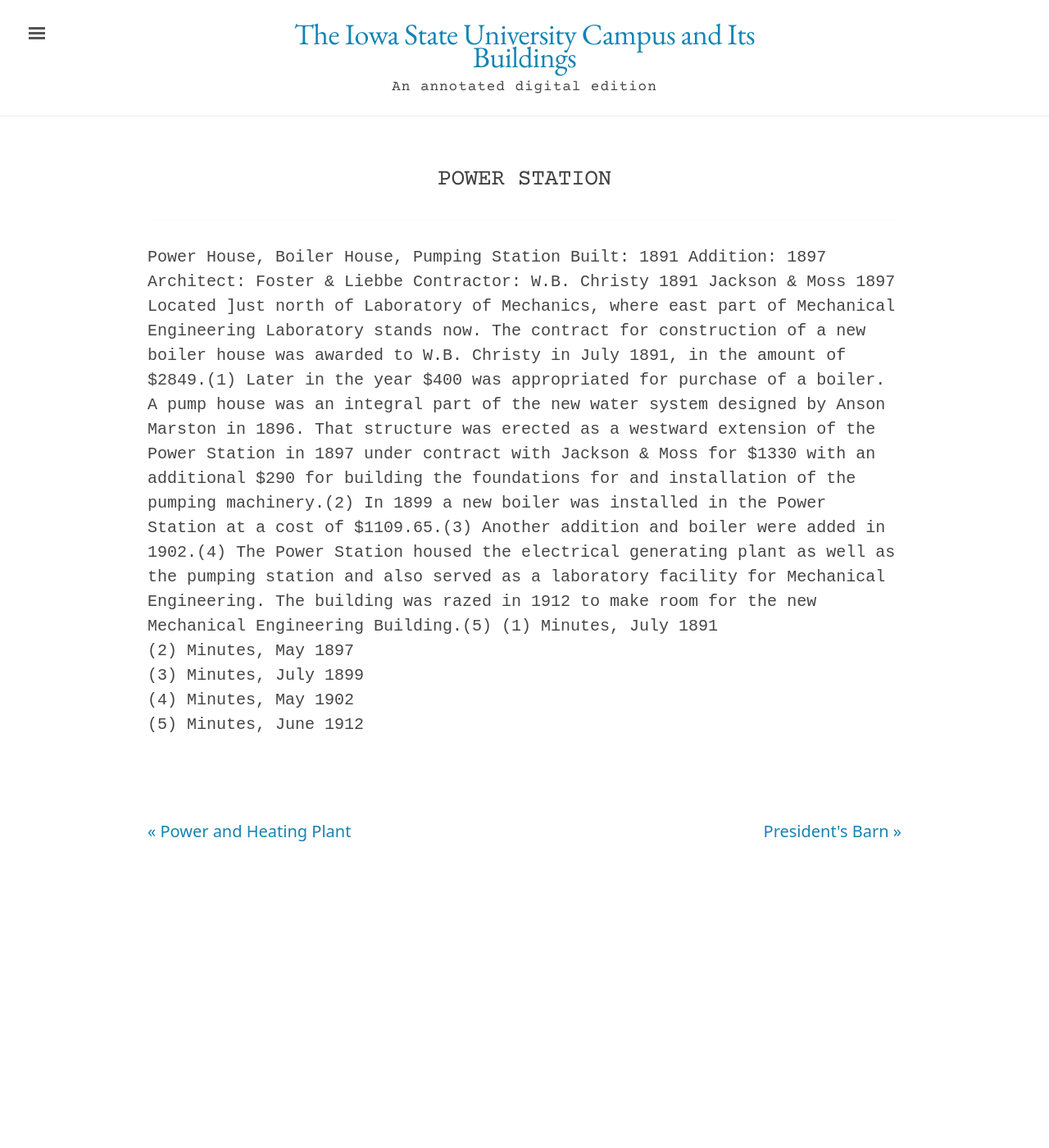
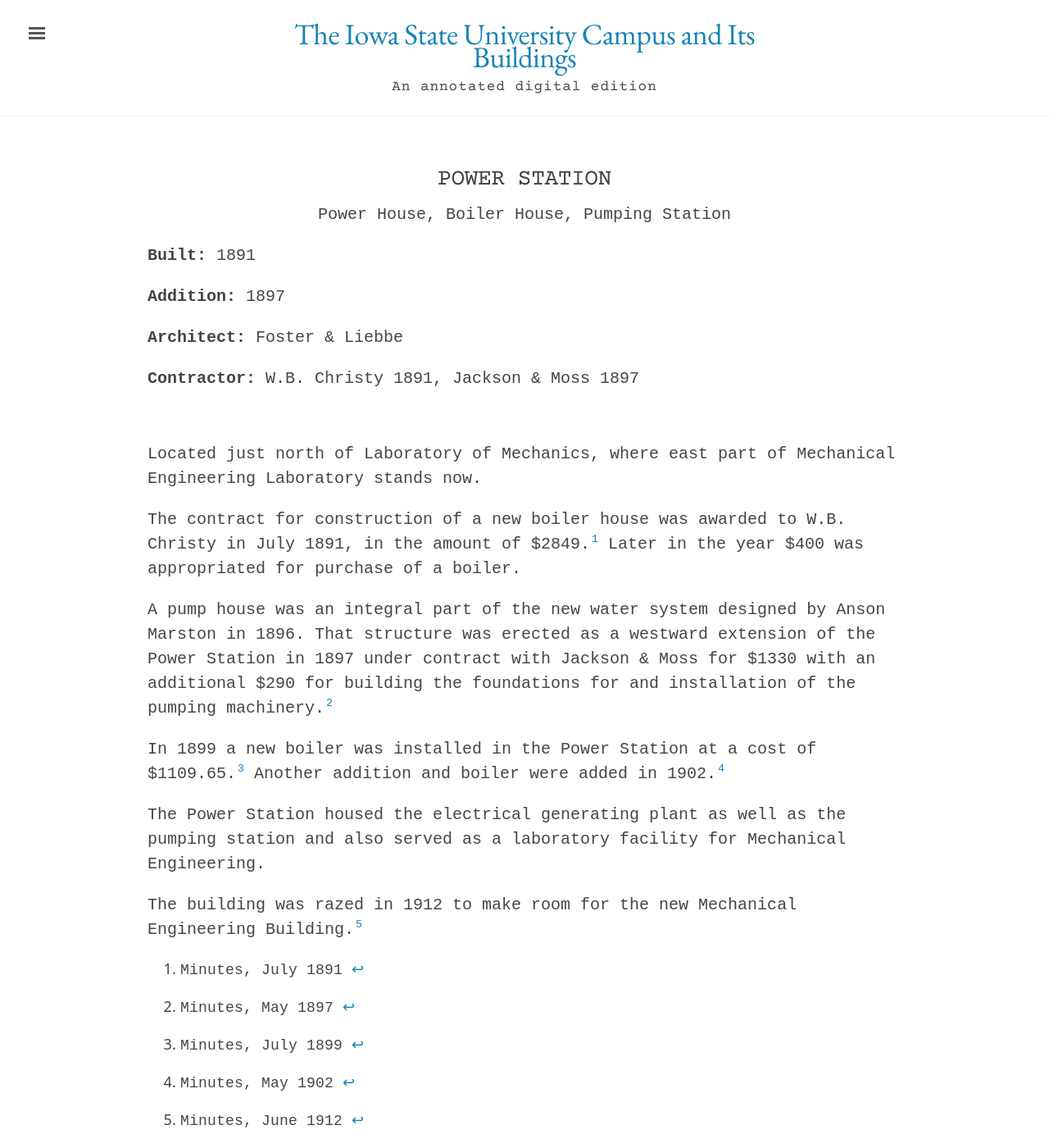
Before and after one commit to emanderson811/day-edition, a Jekyll site: the page built from _texts/buildings/173day-power-station.md, in a window 1280 px wide and 1400 px high. Shown: the whole window at 82% size. Built offline with Jekyll 4.4.1, drawn with Linux system fonts in a browser that asks for light colours; some of the changed lines change nothing that is shown.

Commit message:
Update 173day-power-station.md

```diff
--- a/_texts/buildings/173day-power-station.md
+++ b/_texts/buildings/173day-power-station.md
@@ -2,10 +2,15 @@
 layout: building
 title: "Power Station"
 alternative_name:
-built:
-addition:
-architect:
+  - "Power House"
+  - "Boiler House"
+  - "Pumping Station"
+built: "1891"
+addition: "1897"
+architect: "Foster & Liebbe"
 contractor:
+  - "W.B. Christy 1891"
+  - "Jackson & Moss 1897"
 razed:
 author:
 rights: Public Domain
@@ -14,18 +19,24 @@
 ---
 ---
 
-Power House, Boiler House, Pumping Station
-Built: 1891 Addition: 1897 Architect: Foster & Liebbe Contractor: W.B. Christy 1891
-Jackson & Moss 1897
-Located ]ust north of Laboratory of Mechanics, where east part of Mechanical Engineering Laboratory stands now.
-The contract for construction of a new boiler house was awarded to
-W.B. Christy in July 1891, in the amount of $2849.(1) Later in the year $400 was appropriated for purchase of a boiler.
-A pump house was an integral part of the new water system designed by Anson Marston in 1896. That structure was erected as a westward extension of the Power Station in 1897 under contract with Jackson & Moss for $1330 with an additional $290 for building the foundations for and installation of the pumping machinery.(2)
-In 1899 a new boiler was installed in the Power Station at a cost of $1109.65.(3) Another addition and boiler were added in 1902.(4)
+Located just north of Laboratory of Mechanics, where east part of Mechanical Engineering Laboratory stands now.
+
+The contract for construction of a new boiler house was awarded to W.B. Christy in July 1891, in the amount of $2849.[^fn1] Later in the year $400 was appropriated for purchase of a boiler.
+
+A pump house was an integral part of the new water system designed by Anson Marston in 1896. That structure was erected as a westward extension of the Power Station in 1897 under contract with Jackson & Moss for $1330 with an additional $290 for building the foundations for and installation of the pumping machinery.[^fn2]
+
+In 1899 a new boiler was installed in the Power Station at a cost of $1109.65.[^fn3] Another addition and boiler were added in 1902.[^fn4]
+
 The Power Station housed the electrical generating plant as well as the pumping station and also served as a laboratory facility for Mechanical Engineering.
-The building was razed in 1912 to make room for the new Mechanical Engineering Building.(5)
-(1)  Minutes, July 1891
-(2)  Minutes, May 1897
-(3)  Minutes, July 1899
-(4)  Minutes, May 1902
-(5)  Minutes,  June  1912
+
+The building was razed in 1912 to make room for the new Mechanical Engineering Building.[^fn5]
+
+[^fn1]:  Minutes, July 1891
+
+[^fn2]:  Minutes, May 1897
+
+[^fn3]:  Minutes, July 1899
+
+[^fn4]:  Minutes, May 1902
+
+[^fn5]:  Minutes,  June  1912
```
